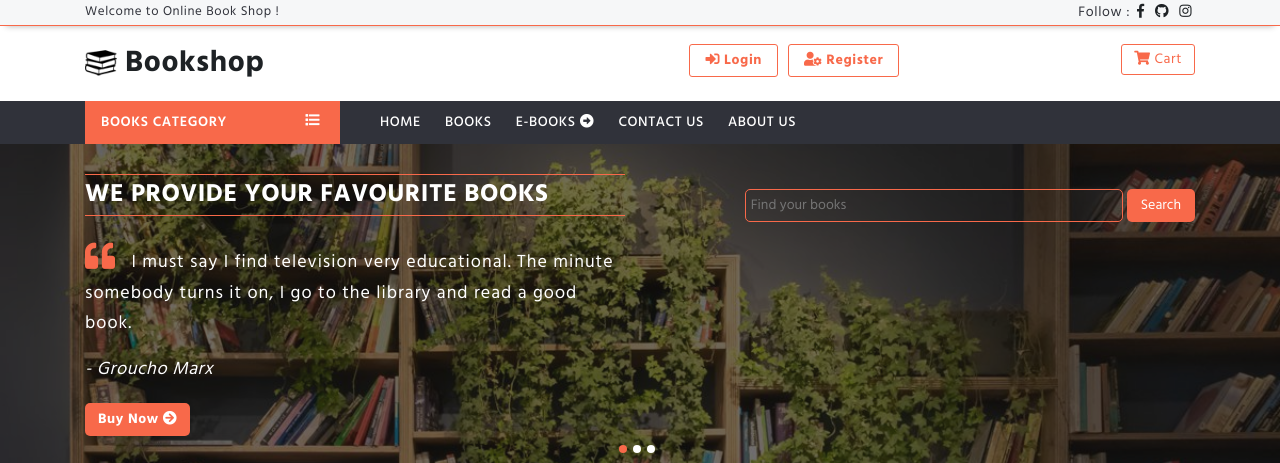
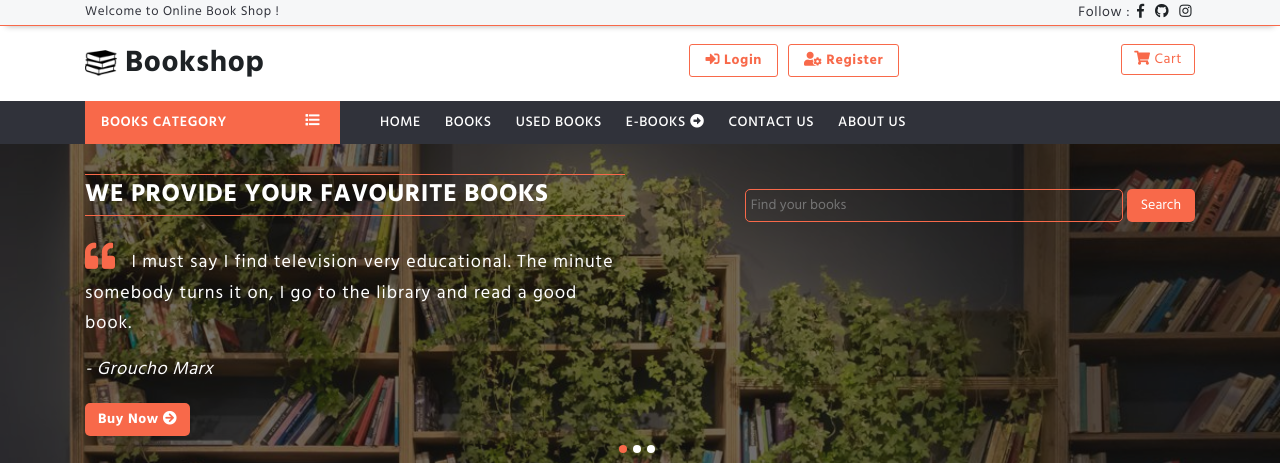
Before and after one commit to omaremanaa/Bookshop-System, a CodeIgniter app: page /e-bookshop/ in a window 1280 px wide. Shown: the top 463 px of the page. Run offline with CodeIgniter, Linux system fonts and the light colour scheme; data comes from the database, SQL or seed files in the repository.

Commit message:
Update menu.php
Maintenance: Add Used books to the nav bar of Index so it would be visible to Users

```diff
--- a/application/views/temp/menu.php
+++ b/application/views/temp/menu.php
@@ -25,6 +25,7 @@
                         <ul id="nav">
                             <li><a href="<?= base_url()?>home">Home</a></li>
                             <li><a href="<?= base_url()?>users/all-books">Books</a></li>
+                            <li><a href="<?= base_url()?>users/all-usedbooks">Used Books</a></li>
                             <li><a href="<?= base_url()?>users/all-ebooks">E-books <i class="fas fa-arrow-alt-circle-right"></i></a></li>
 
                             <!-- #Button trigger modal -->
```
